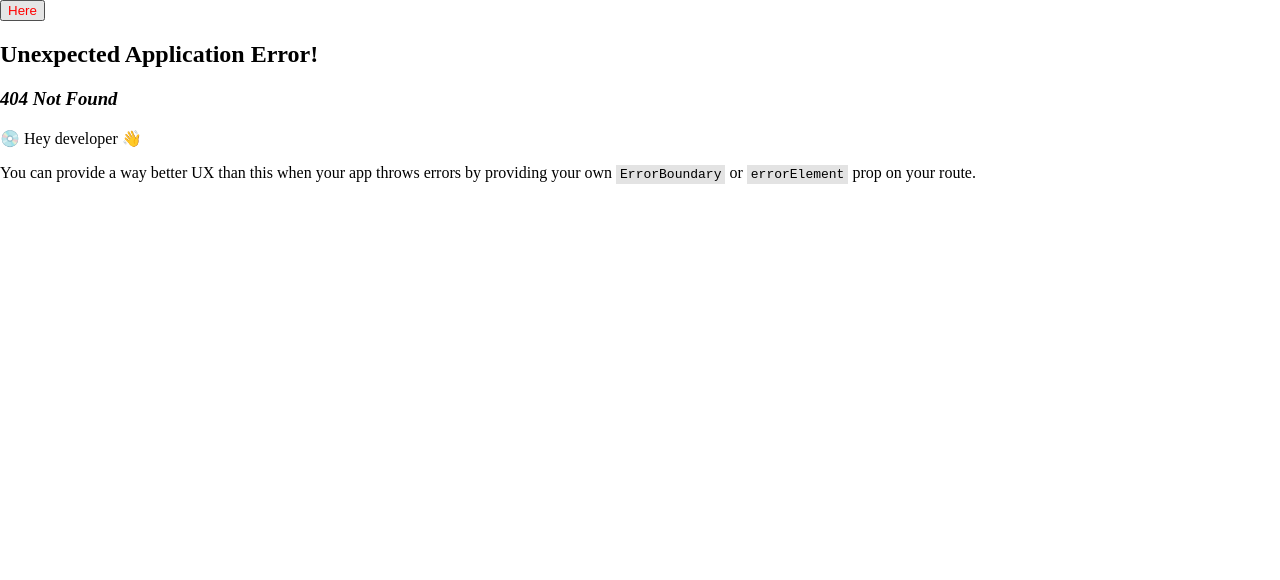
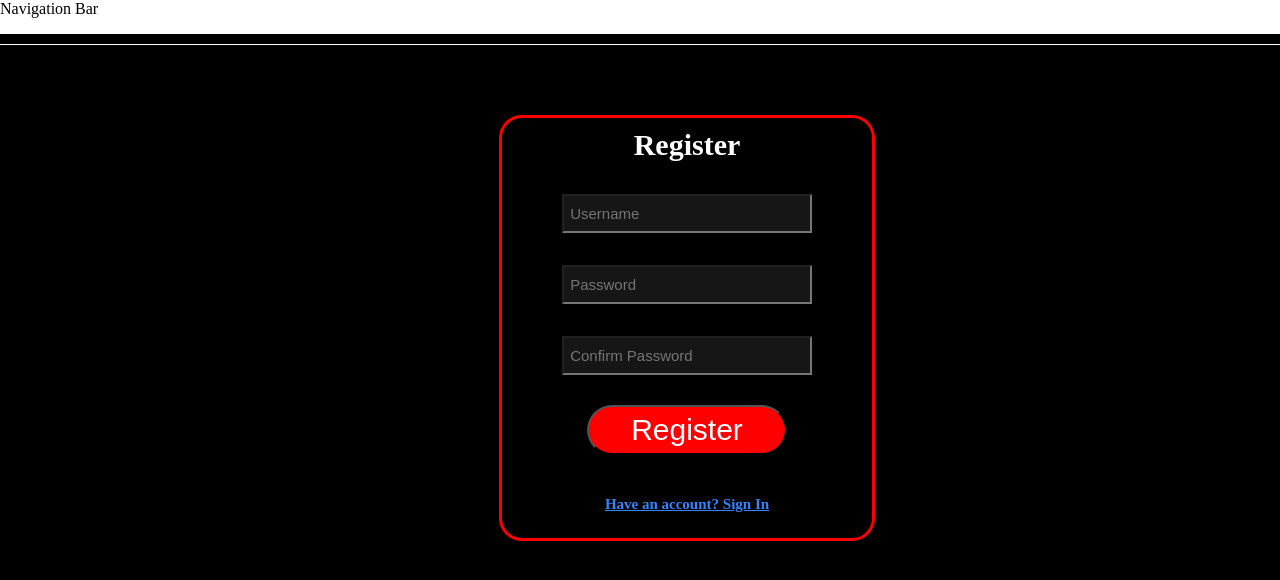
Before and after one commit to gopinathsjsu/teamproject-nullpointer, a React (Create React App) app in the folder Frontend/: page /register in a window 1280 px wide. Before the commit this address had no page. Shown: the top 580 px of the page. Built offline with nearby package versions, Linux system fonts and the light colour scheme.

Commit message:
included hyperlinks, generalized css (using index.scss, and initialized the register page

```diff
--- a/Frontend/src/App.js
+++ b/Frontend/src/App.js
@@ -3,6 +3,7 @@ import { Provider } from 'react-redux';
 import store from './Redux';
 import Dashboard from './Views/Dashboard/Dashboard';
 import Login from './Views/Login/Login';
+import Register from './Views/Register/Register';
 import Navbar from './Components/Navbar';
 import './Styles/index.scss'
 
@@ -16,8 +17,8 @@ const router = createBrowserRouter([
     element: <Login />,
   },
   {
-    path: "/signup",
-    //element: <Signup />
+    path: "/register",
+    element: <Register />
   }
 ]);
 
--- a/Frontend/src/Components/Navbar.js
+++ b/Frontend/src/Components/Navbar.js
@@ -1,7 +1,7 @@
 const Navbar = () => {
   return(
     <div className="navbar-container">
-      <button>Here</button>
+      Navigation Bar
     </div>
   )
 };
--- a/Frontend/src/Styles/index.scss
+++ b/Frontend/src/Styles/index.scss
@@ -1,5 +1,10 @@
 button {
-  color:red;
+  background-color: #ff0000;
+  color: white;
+  width: 200px;
+  height: 50px;
+  font-size: 30px;
+  border-radius: 100px;
 }
 
 body {
--- a/Frontend/src/Views/Login/Login.jsx
+++ b/Frontend/src/Views/Login/Login.jsx
@@ -1,9 +1,7 @@
 import "./Login.scss";
-import React, {useState} from 'react';
-import { useNavigate } from "react-router-dom";
+import React, {useState} from "react";
 
 const Login = () => {
-  let Navigate = useNavigate;
   //username storage
   const [username, setUsername]=useState(null);
   //password storage
@@ -12,6 +10,7 @@ const Login = () => {
   //on button press, call getLogin
   const getLogin = () => {
     //return login info
+    // implement backend to login (verify if account exists && if not, give error)
     console.log("username: " + username + " password: " + password);
   }
 
@@ -35,43 +34,47 @@ const Login = () => {
     <div className="login-container">
       <div className="header-container">
         <h1 className="background-container">
-          <h1 className="loginPanel-container">
-            <p style={{ marginBottom: '30px' }}>Sign In</p>
+          <div className="loginPanel-container">
+            <p style={{ marginBottom: "30px" }}>Sign In</p>
 
             {/* username login field */}
             <div className="input-container">
                 <input
                     type="text"
-                    required placeholder="Username"
+                    required placeholder=" Username"
                     onChange= {
                       updateUsername
                     }
                 />
             </div>
 
-            <p style={{ marginBottom: '20px' }}></p>
+            <p style={{ marginBottom: "20px"}}></p>
 
             {/* password login field */}
             <div className="input-container">
                 <input
                     type="text"
-                    required placeholder="Password"
+                    className="pw"
+                    required placeholder=" Password"
                     onChange= {
                       updatePassword
                     }
                 />
             </div>
 
+            <p style={{ marginBottom: "20px"}}></p>
             <button onClick={getLogin}>
               Sign In
             </button>
 
-            <p style={{marginTop: "50px", fontSize: 15, color: "lightblue"}}>
-                {/* <link to = {goToRegisterPage}>
-                  Don't have an account? Register
-                </link> */}
+            <p style={{marginTop: "100px"}}>
+
+              {/* link to access register page*/}
+              <a href="/register" className="link">
+                Don't have an account? Register
+              </a>
             </p>
-          </h1>
+          </div>
         </h1>
       </div>
     </div>
--- a/Frontend/src/Views/Login/Login.scss
+++ b/Frontend/src/Views/Login/Login.scss
@@ -41,4 +41,18 @@
         font-size: 15px;
         background: #161616;
     }
+
+    input.pw {
+      -webkit-text-security: disc;
+    }
+
+    .link {
+      color: #3284ff;
+      text-decoration: underline;
+      font-size: 15px;
+    }
+
+    .link:visited {
+      text-decoration: none;
+    }
   }
--- /dev/null
+++ b/Frontend/src/Views/Register/Register.jsx
@@ -0,0 +1,70 @@
+import "../Login/Login.scss"; //reuse Login.scss formatting (similar elements within pages)
+import React, {useState} from "react";
+
+const Register = () => {
+
+    return (
+        <div className="login-container">
+          <div className="header-container">
+            <h1 className="background-container">
+              <div className="loginPanel-container">
+                <p style={{ marginBottom: "30px" }}>Register</p>
+
+                {/* username login field */}
+                <div className="input-container">
+                    <input
+                        type="text"
+                        required placeholder=" Username"
+                        onChange= {
+                          null
+                        }
+                    />
+                </div>
+
+                <p style={{ marginBottom: "20px"}}></p>
+
+                {/* password login field */}
+                <div className="input-container">
+                    <input
+                        type="text"
+                        className="pw"
+                        required placeholder=" Password"
+                        onChange= {
+                          null
+                        }
+                    />
+                </div>
+
+                <p style={{ marginBottom: "20px"}}></p>
+
+                {/* confirm password login field */}
+                <div className="input-container">
+                    <input
+                        type="text"
+                        className="pw"
+                        required placeholder=" Confirm Password"
+                        onChange= {
+                          null
+                        }
+                    />
+                </div>
+
+                <p style={{ marginBottom: "20px"}}></p>
+                <button onClick={null}>
+                  Register
+                </button>
+
+                <p style={{marginTop: "27px"}}>
+
+                  {/* link to access register page*/}
+                  <a href="/login" className="link">
+                    Have an account? Sign In
+                  </a>
+                </p>
+              </div>
+            </h1>
+          </div>
+        </div>
+      )
+}
+export default Register;
```
